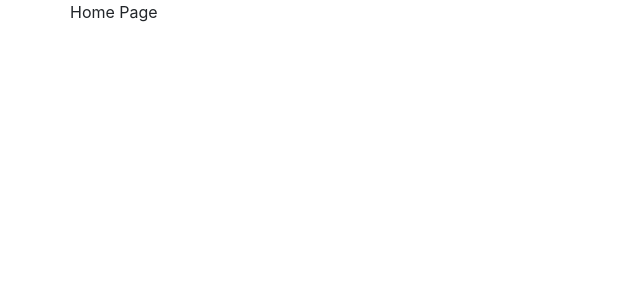
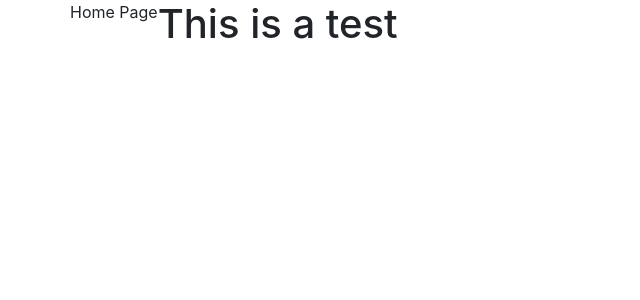
Before and after one commit to WasabiAddict/final-project, a React app: page / in a window 1280 px wide. Shown: the top 300 px of the page, without its empty margins (0-640 px from the left). Built offline with nearby package versions, Linux system fonts and the light colour scheme.

Commit message:
first send

```diff
--- a/client/pages/Home.jsx
+++ b/client/pages/Home.jsx
@@ -6,6 +6,7 @@ const Home = () => {
             <div className="container text-center">
                 <div className="row">
                     Home Page
+                    <h1>This is a test</h1>
                 </div>
             </div>
         </>
```
